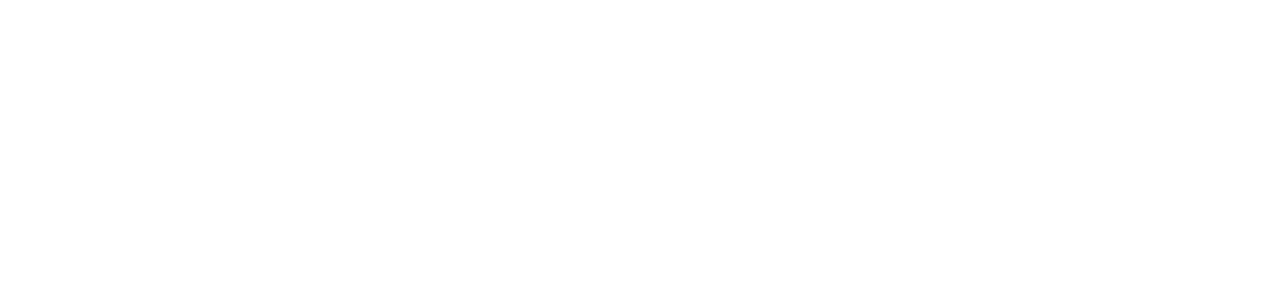
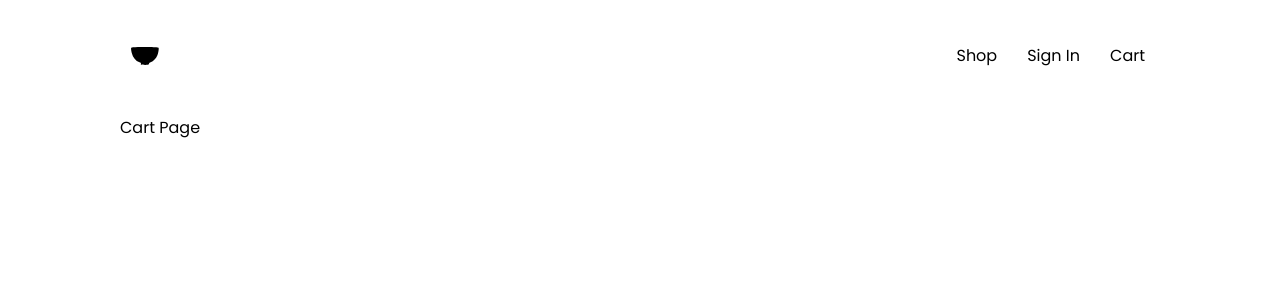
Before and after one commit to Chris-DJ-Kim/aesthetic-wares, a React (Create React App) app: page /cart in a window 1280 px wide. Shown: the top 300 px of the page. Built offline with nearby package versions, Linux system fonts and the light colour scheme.

Commit message:
Added favicon

```diff
--- a/public/index.html
+++ b/public/index.html
@@ -21,7 +21,7 @@
       work correctly both with client-side routing and a non-root public URL.
       Learn how to configure a non-root public URL by running `npm run build`.
     -->
-  <title>React App</title>
+  <title>Aesthetic Wares</title>
 </head>
 
 <body>
--- a/src/App.js
+++ b/src/App.js
@@ -4,6 +4,7 @@ import { Switch, Route, Redirect } from "react-router-dom";
 import Homepage from "./pages/homepage/homepage.component.jsx";
 import Shop from "./pages/shop/shop.component";
 import SignIn from "./pages/sign-in/sign-in.component";
+import Cart from "./pages/cart/cart.component";
 
 import "./App.css";
 
@@ -15,6 +16,7 @@ class App extends React.Component {
           <Route exact path="/" component={Homepage} />
           <Route path="/shop" component={Shop} />
           <Route path="/signin" component={SignIn} />
+          <Route path="/cart" component={Cart} />
         </Switch>
       </div>
     );
--- a/src/components/header/header.component.jsx
+++ b/src/components/header/header.component.jsx
@@ -16,7 +16,7 @@ const Header = () => (
       <Link className="link" to="/signin">
         Sign In
       </Link>
-      <Link className="link" to="/">
+      <Link className="link" to="/cart">
         Cart
       </Link>
     </div>
--- /dev/null
+++ b/src/pages/cart/cart.component.jsx
@@ -0,0 +1,12 @@
+import React from "react";
+
+import Header from "../../components/header/header.component";
+
+const Cart = () => (
+  <div>
+    <Header />
+    Cart Page
+  </div>
+);
+
+export default Cart;
```
Also changed, not shown: 1 other file (tests, documents, lock files or other folders).
